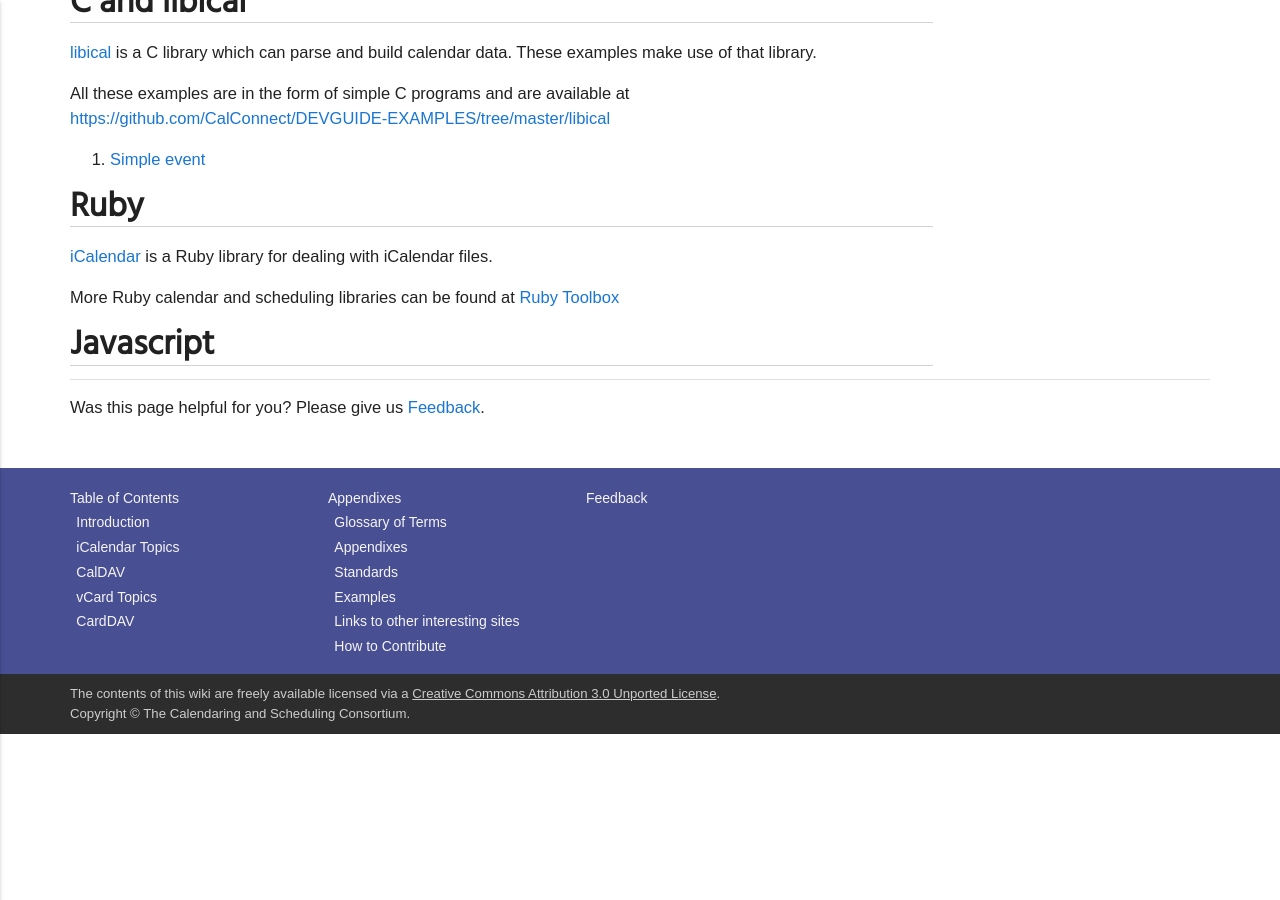
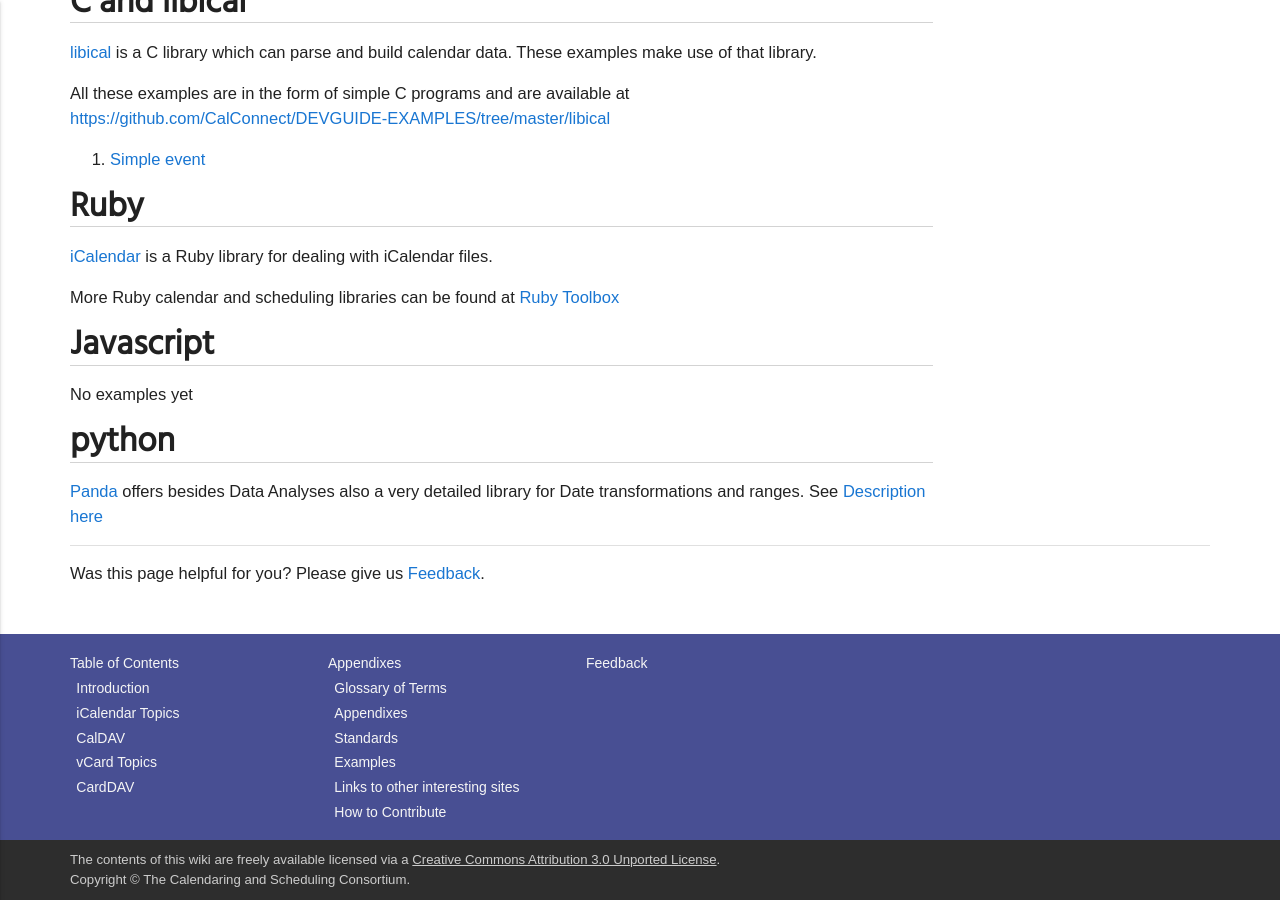
Before and after one commit to CalConnect/DEVGUIDE, a Jekyll site: the page built from _appendixes/Examples.md, in a window 1280 px wide and 900 px high, scrolled down 607 px. Built offline with Jekyll 4.4.1, drawn with Linux system fonts in a browser that asks for light colours; some web fonts are replaced; before the commit the page ends 1341 px from its top, so only the background shows below that.

Commit message:
Added panda for Python

```diff
--- a/_appendixes/Examples.md
+++ b/_appendixes/Examples.md
@@ -42,3 +42,9 @@ All these examples are in the form of simple C programs and are available at
 More Ruby calendar and scheduling libraries can be found at [Ruby Toolbox](https://www.ruby-toolbox.com/categories/calendars)
 
 ## Javascript
+
+No examples yet
+
+## python
+
+[Panda](https://pandas.pydata.org/) offers besides Data Analyses also a very detailed library for Date transformations and ranges. See [Description here](http://pandas.pydata.org/pandas-docs/stable/user_guide/timeseries.html)
```
